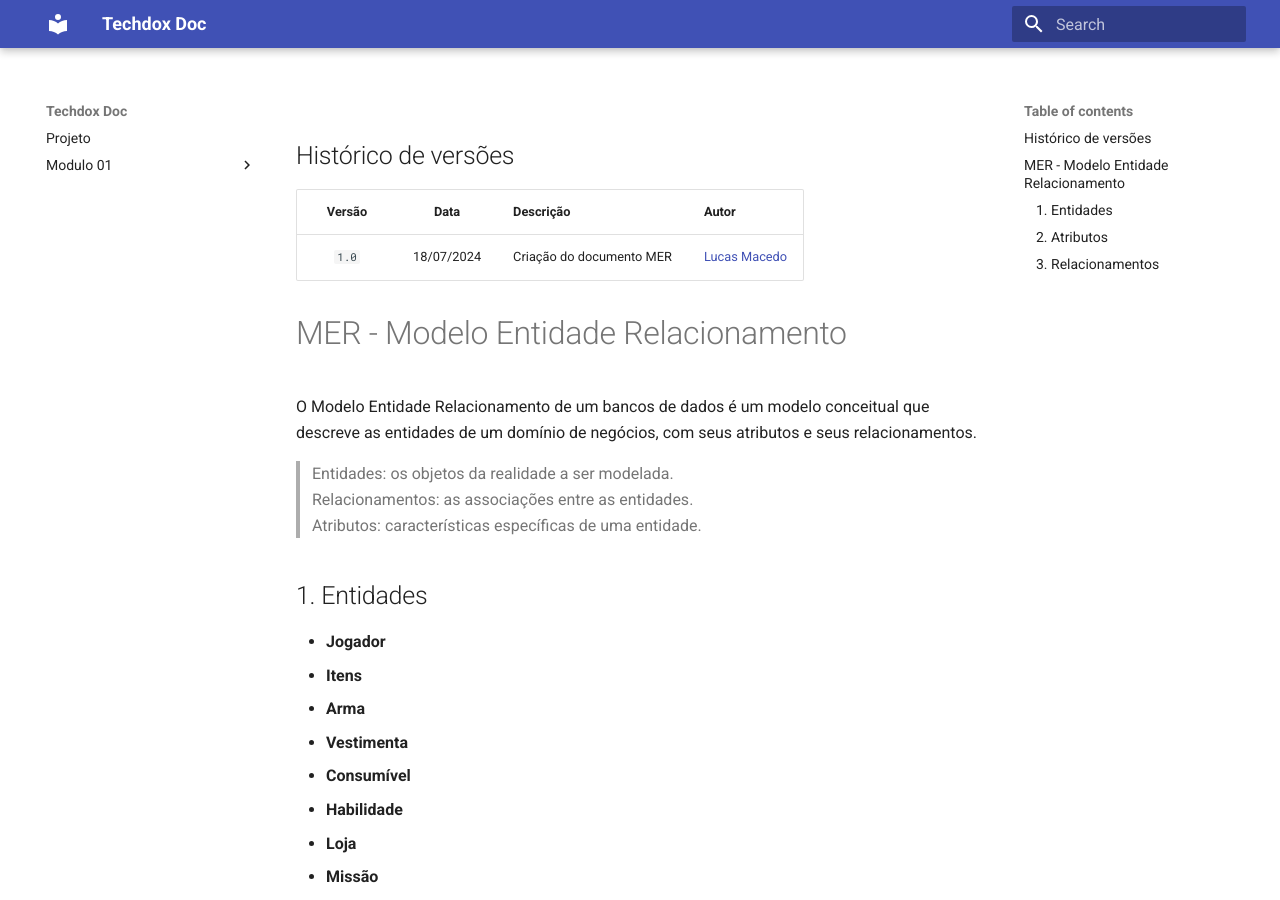
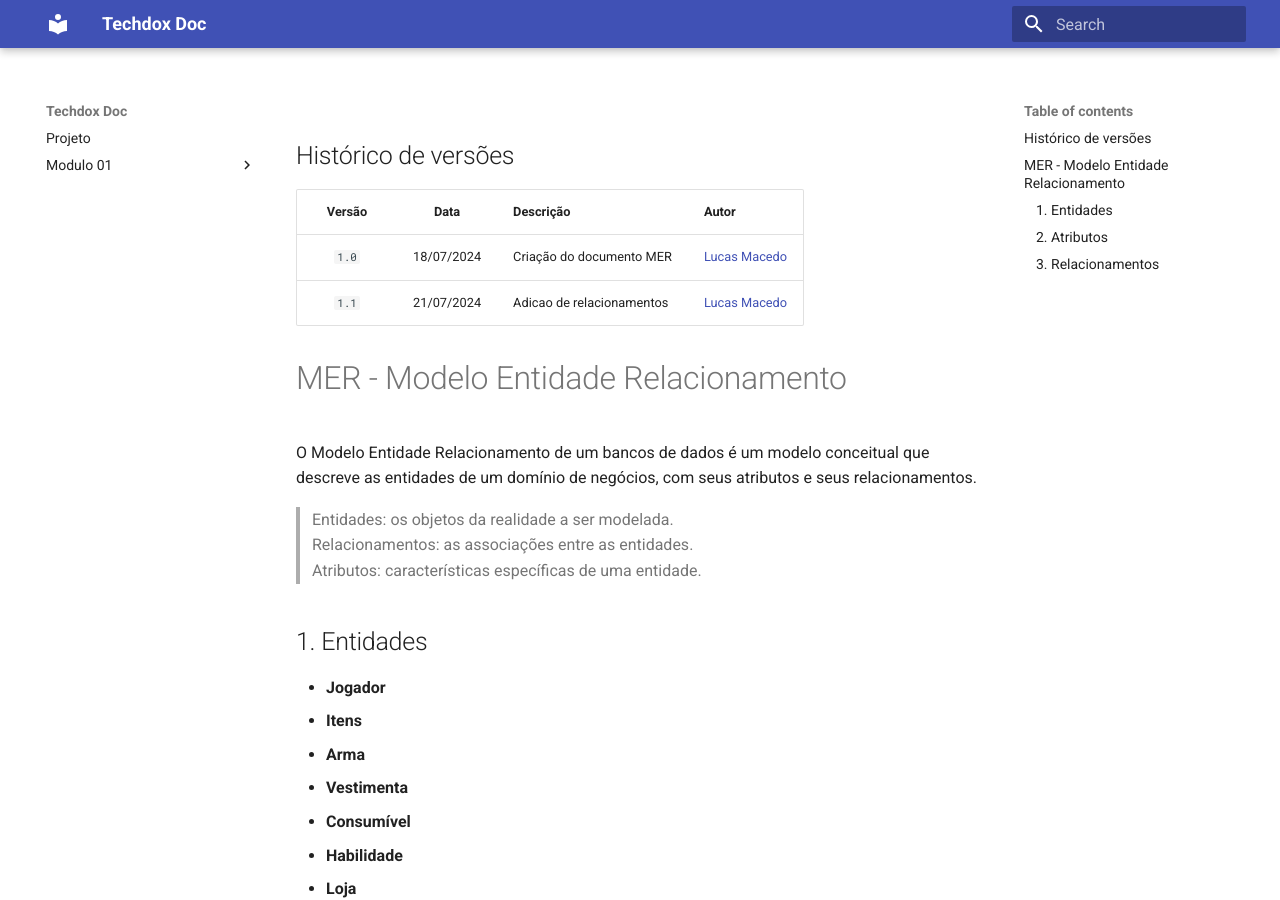
Before and after one commit to SBD1/2024.1-Hora_de_Aventura, an MkDocs documentation site: the page built from docs/modulo_01/MER_Hora-de-Aventura.md, in a window 1280 px wide and 900 px high. Built offline with MkDocs 1.6.1 and Material for MkDocs 9.7.7, drawn with Linux system fonts in a browser that asks for light colours.

Commit message:
Add relationships from mer document

```diff
--- a/docs/modulo_01/MER_Hora-de-Aventura.md
+++ b/docs/modulo_01/MER_Hora-de-Aventura.md
@@ -1,8 +1,9 @@
 ## Histórico de versões
 
-| Versão |    Data    | Descrição                | Autor                                      |
-| :----: | :--------: | ------------------------ | ------------------------------------------ |
-| `1.0`  | 18/07/2024 | Criação do documento MER | [Lucas Macedo](https://github.com/Luckx98) |
+| Versão |    Data    | Descrição                 | Autor                                      |
+| :----: | :--------: | ------------------------- | ------------------------------------------ |
+| `1.0`  | 18/07/2024 | Criação do documento MER  | [Lucas Macedo](https://github.com/Luckx98) |
+| `1.1`  | 21/07/2024 | Adicao de relacionamentos | [Lucas Macedo](https://github.com/Luckx98) |
 
 # MER - Modelo Entidade Relacionamento
 
```
